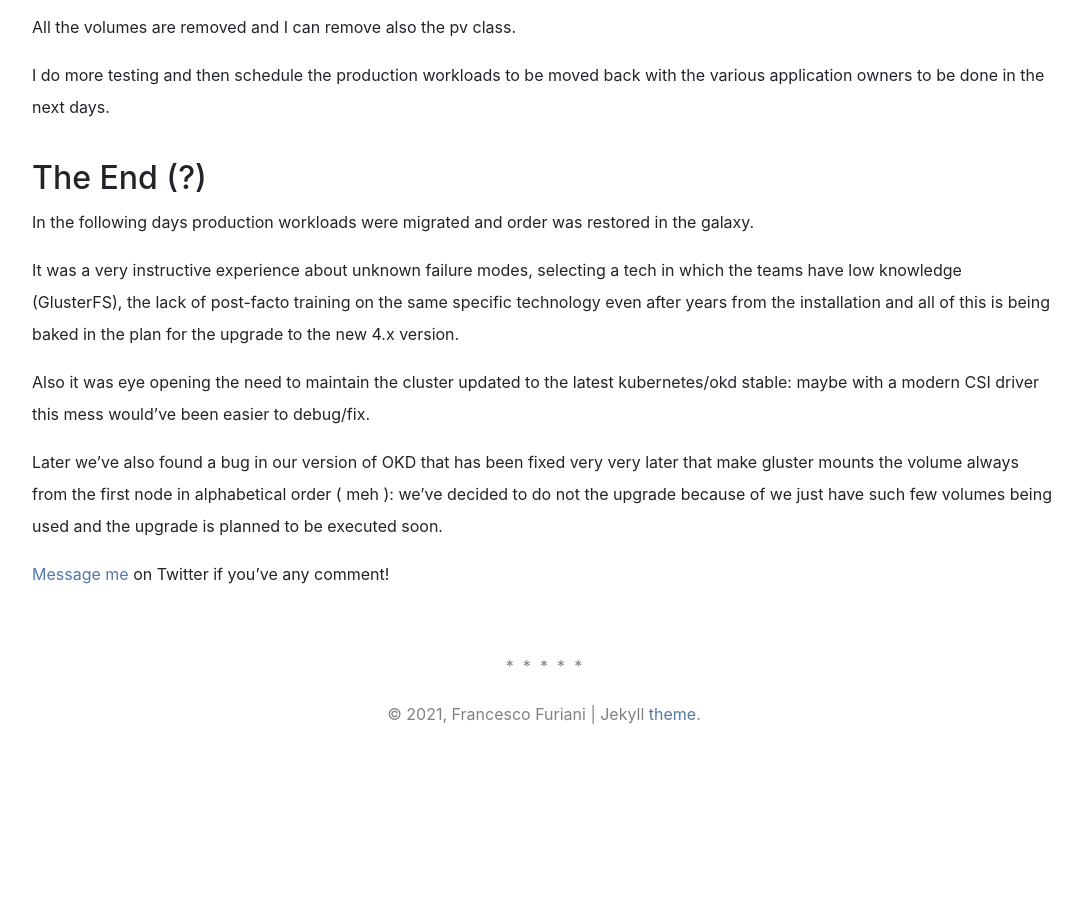
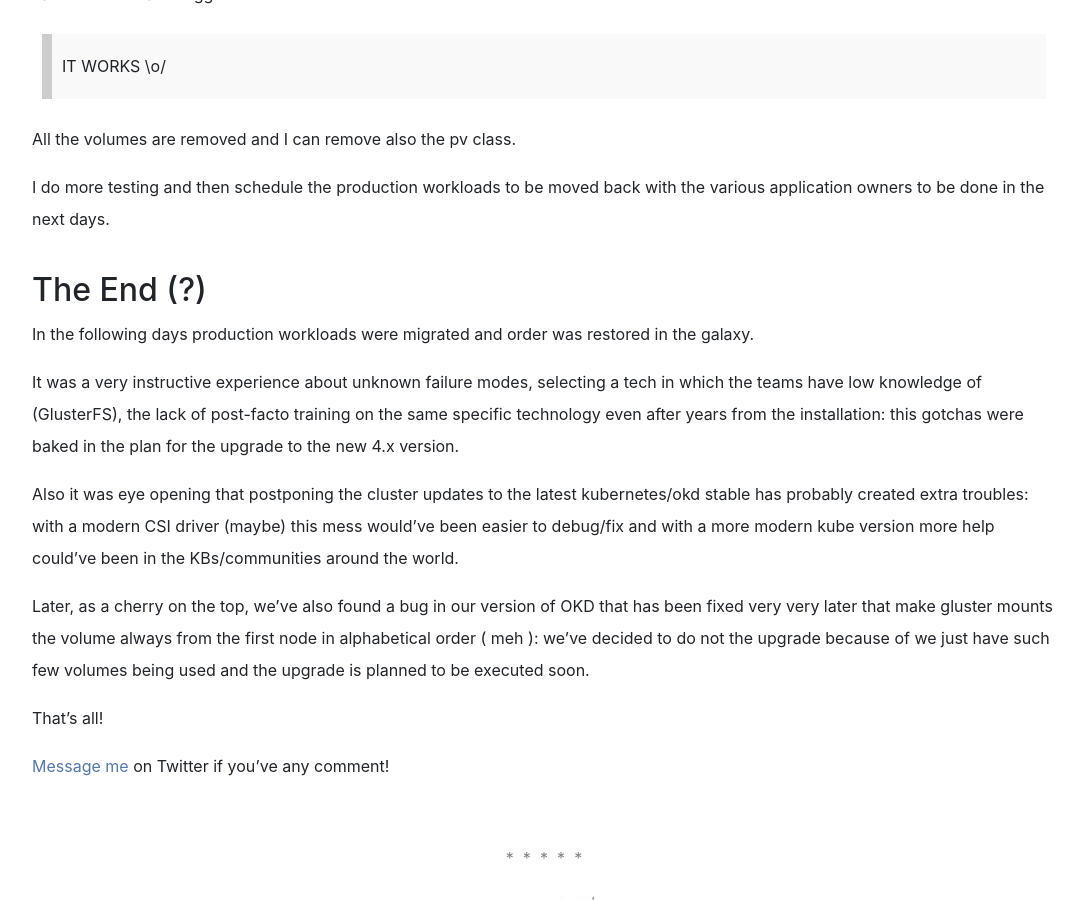
Before and after one commit to furio/furio.github.io, a Jekyll site: the page built from _posts/2021-05-21-kubeokd.md, in a window 1280 px wide and 900 px high, scrolled down 6973 px. Shown: the whole window, without its empty margins (96-1180 px from the left). Built offline with Jekyll 4.4.1, drawn with Linux system fonts in a browser that asks for light colours; nearby versions of some CDN libraries; a style sheet for code colours, icons or effects is not loaded; before the commit the page ends 7759 px from its top, so only the background shows below that; some of the changed text lies outside the part shown.

Commit message:
Some typos

```diff
--- a/_posts/2021-05-21-kubeokd.md
+++ b/_posts/2021-05-21-kubeokd.md
@@ -89,15 +89,15 @@
 New troubleshooting session: network is up, transfer between nodes and/or pods is fine, dns is fine etc...
 On two nodes (the ones with the crazy log lines) no bricks are being exposed (a type of `gluster` process do it per brick), and the gluster cli works only on the node that is also able to mount volumes.
 
-It's meeting time to announce that the apocalypse has come and it has taken our cluster: we discuss a way to move production workloads away from the cluster because sooner or later we will need to do some actions that will impact the uptime of the production workloads.
+It's meeting time to announce that the apocalypse has come and it has taken our cluster: we discuss a way to move production workloads away from the cluster because sooner or later we will need to do some actions that will impact the uptime of the production deployments.
 
-We inform the organization of the problems and the mitigation we're gonna apply the next day for production workloads that uses persistent volumes: moving to one node cluster with local fs as storage recovered from the backups.
+We inform the organization of the problems and the mitigation we're gonna apply the next day for production workloads that uses persistent volumes: moving to one node cluster with local fs as storage recovered from the backups and/or read from the mounted gluster volumes.
 
 #### Wednesday
 
 While applying the mitigation we engage with the vendor that maintains our VmWare infra and the basic patching of every VM: we don't have a contract for this specifically but we ask anyway if they have some GlusterFS specialist and also a senior K8s person to review the whole mess.
 
-We get a positive answer but they will be available only from the next day, so we focus on the production workload mitigation and grabbing as much data as possible to help the specialists debugging this.
+We get a positive answer but they will be available only from the next day, so we focus on the production workload mitigation and grabbing as much data as possible to help the specialists debug this.
 
 #### Thursday
 
@@ -122,20 +122,20 @@
 
 #### Monday
 
-It seems that the dancing nodes are also now exposing bricks, so it took like 2 days for the bricks to come online... it looks strange.
+It seems that the dancing nodes are back to exposing bricks ( YAY \o/ ), but this means that it took like 2 days for the bricks to come online... it is strange.
 
-We check the logs and we still get the locks error, so we search for the available node of the day in the gluster cluster and ask it how many volumes should be there:
+I check the logs and still get the locks error, so after searching for the available node of the day in the gluster cluster I proceed to query how many volumes are being served:
 
 > ~5500
 
-Wait... We have in Kubernetes only ~100 claims, how is this possible? It seems that volumes are not always deleted and a possible cause could be [this](https://github.com/heketi/heketi/issues/1686) (we're still not sure about this but this seems one valid explanation).
+Wait... we have, in Kubernetes, only ~100 claims so how is this possible? It seems that volumes are not always deleted and a possible cause could be [this](https://github.com/heketi/heketi/issues/1686) (we're still not sure about this but this seems one valid explanation).
 
 We try also to ask around to the creators of old posts in the gluster newsgroup with similar problems to ours if they managed to recover, but with no luck:
 
 <img alt="email showing no lucky response" src="/assets/img/posts/2021-05-21-kubeokd/email.png" width="500" />
 
 So it's time for plan B:
-- install the latest stable GlusterFS on 3 new VMs
+- install the latest stable GlusterFs on 3 new VMs (*)
 - install the latest stable Heketi
 - update the Gluster cli/libs on OKD nodes
 - add a new pv class definition pointing to the new Heketi
@@ -144,6 +144,8 @@
 - prepare a procedure to sync the data for the migrated production workloads
 - remove the old gluster volumes
 - add a shitload of monitoring to new GlusterFS installation
+
+<sub>(*) why Gluster again? In Kube 1.11 (CSI 0.3 I think) there were not much stable CSI plugins aside from Gluster</sub>
 
 #### Tuesday
 
@@ -171,12 +173,12 @@
 
 In the following days production workloads were migrated and order was restored in the galaxy.
 
-It was a very instructive experience about unknown failure modes, selecting a tech in which the teams have low knowledge (GlusterFS), the lack of post-facto training on the same specific technology even after years from the installation and all of this is being baked in the plan for the upgrade to the new 4.x version.
+It was a very instructive experience about unknown failure modes, selecting a tech in which the teams have low knowledge of (GlusterFS), the lack of post-facto training on the same specific technology even after years from the installation: this gotchas were baked in the plan for the upgrade to the new 4.x version.
 
-Also it was eye opening the need to maintain the cluster updated to the latest kubernetes/okd stable: maybe with a modern CSI driver this mess would've been easier to debug/fix.
+Also it was eye opening that postponing the cluster updates to the latest kubernetes/okd stable has probably created extra troubles: with a modern CSI driver (maybe) this mess would've been easier to debug/fix and with a more modern kube version more help could've been in the KBs/communities around the world.
 
-Later we've also found a bug in our version of OKD that has been fixed very very later that make gluster mounts the volume always from the first node in alphabetical order ( meh ): we've decided to do not the upgrade because of we just have such few volumes being used and the upgrade is planned to be executed soon.
+Later, as a cherry on the top, we've also found a bug in our version of OKD that has been fixed very very later that make gluster mounts the volume always from the first node in alphabetical order ( meh ): we've decided to do not the upgrade because of we just have such few volumes being used and the upgrade is planned to be executed soon.
 
-
+That's all!
 
 [Message me](https://twitter.com/messages/compose?recipient_id=118137546) on Twitter if you've any comment!
```
